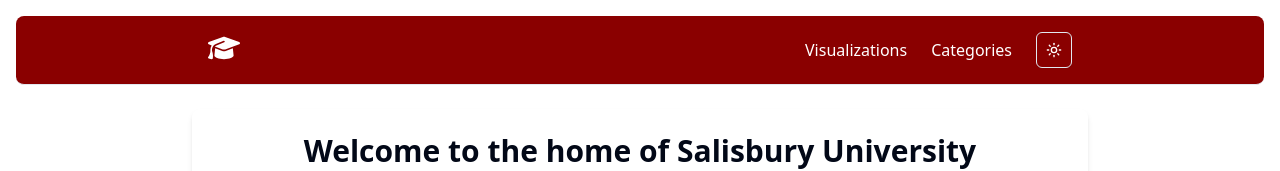
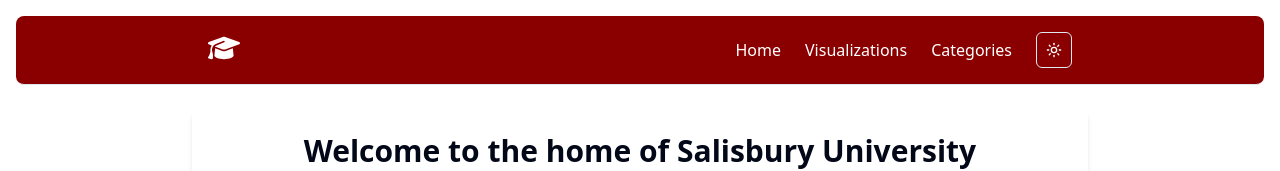
Before and after one commit to Salisbury-University/Fall2024-AITaxonomy-Front, a Next.js app in the folder site/: page / in a window 1280 px wide. Shown: the top 171 px of the page. Built offline with nearby package versions, Linux system fonts and the light colour scheme.

Commit message:
Add home link

```diff
--- a/site/components/Header.tsx
+++ b/site/components/Header.tsx
@@ -13,6 +13,9 @@ export function Header() {
             <FontAwesomeIcon icon={ faGraduationCap } className="mr-2 h-8 w-8 text-white" />
         </Link>
         <nav className="hidden md:flex items-center space-x-6 text-white">
+          <Link title="Home" href="/" className="hover:underline">
+            Home
+          </Link>
           <Link title="Visualizations" href="/visualizations" className="hover:underline">
             Visualizations
           </Link>
```
